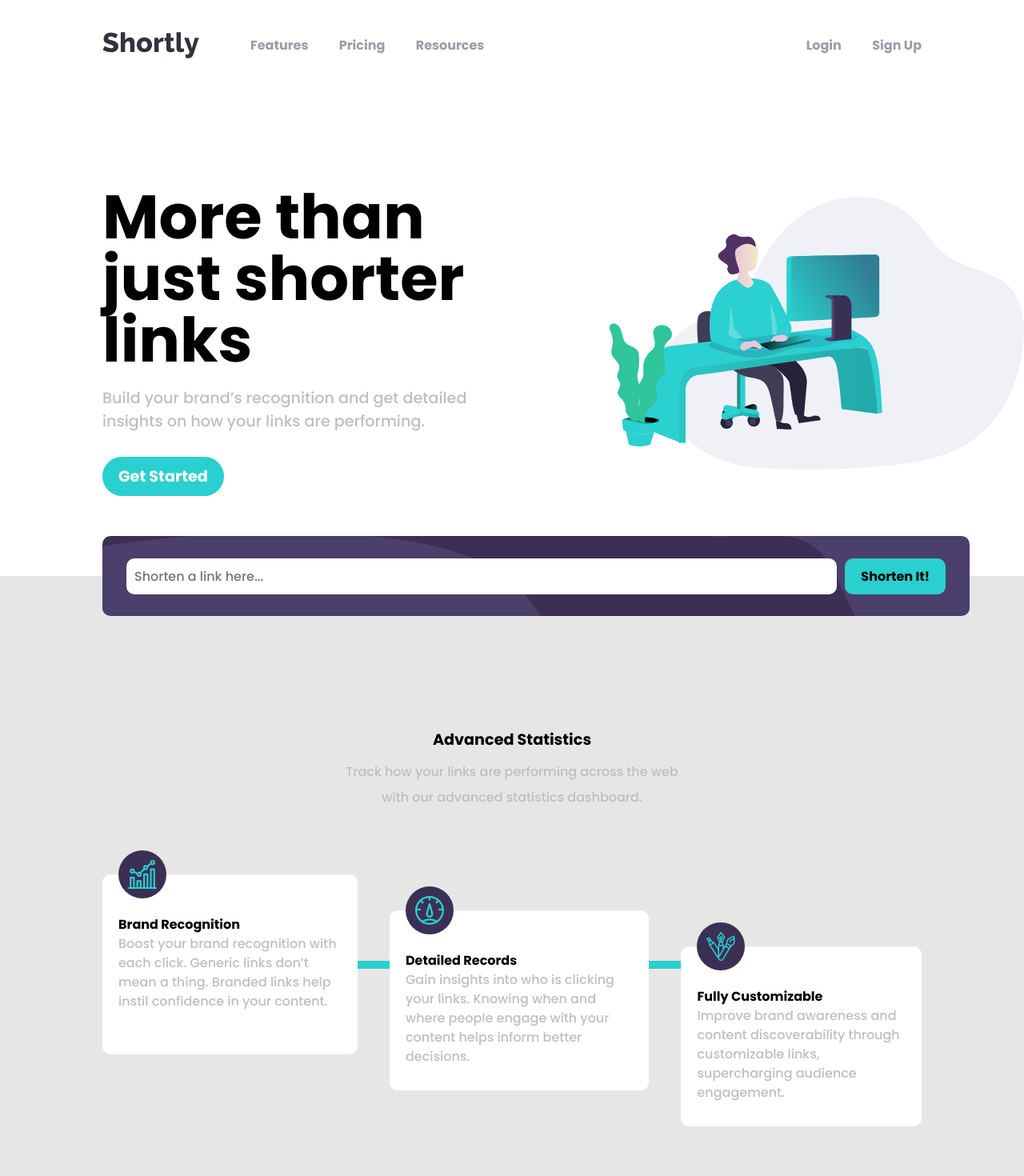
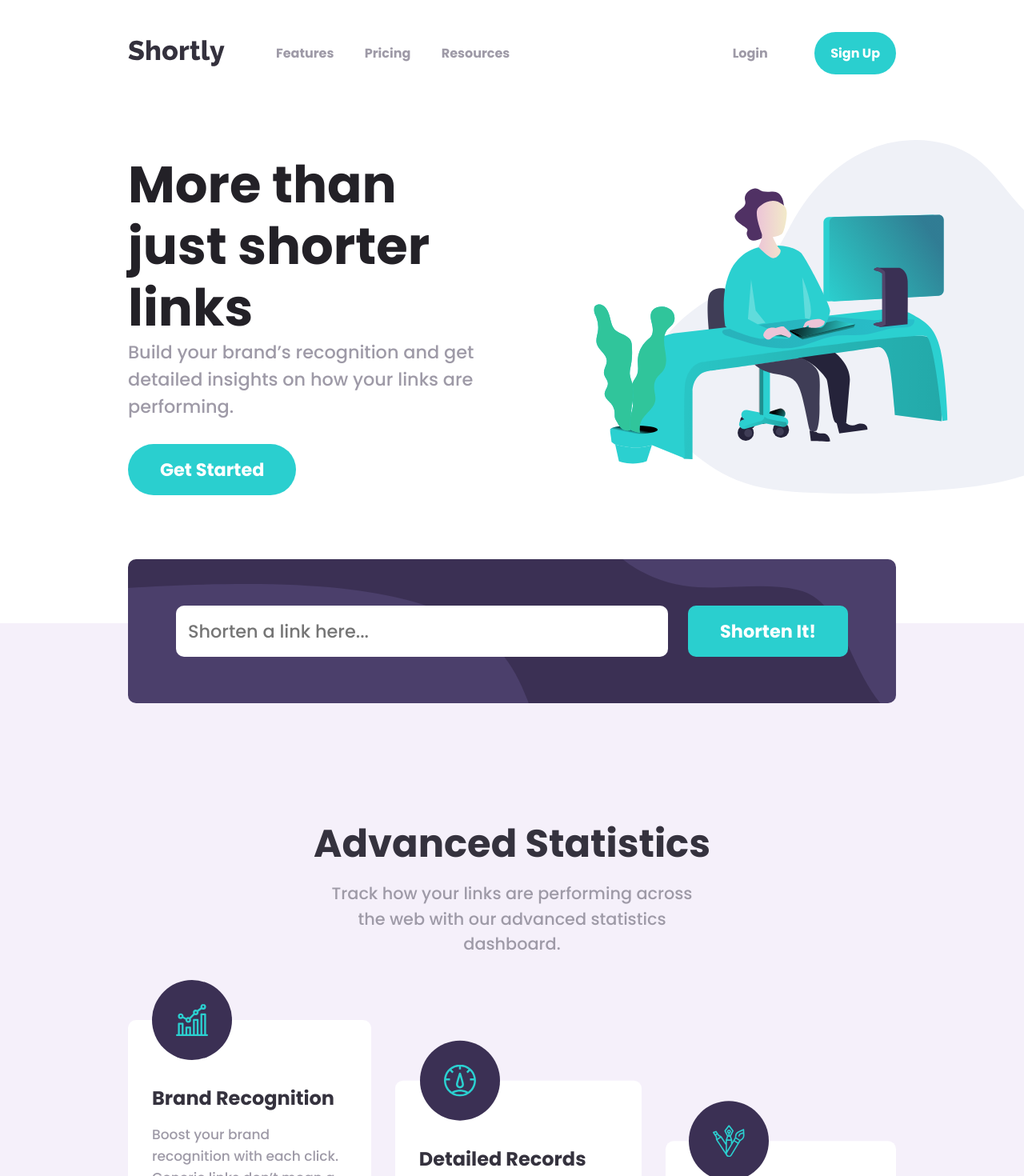
Before and after one commit to PapaBob31/url-shortener-robex, an Angular app: page / in a window 1280 px wide. Shown: the top 1470 px of the page at 80% size. Built offline with nearby package versions, Linux system fonts and the light colour scheme.

Commit message:
Update the UI of the web page

```diff
--- a/src/app/app.component.scss
+++ b/src/app/app.component.scss
@@ -1,5 +1,5 @@
 
 div {
 	position: relative;
-	background-color: rgb(230,230,230);
+	background-color: rgb(245,240,250);
 }
--- a/src/app/app.component.ts
+++ b/src/app/app.component.ts
@@ -1,5 +1,4 @@
 import { Component } from '@angular/core';
-import { RouterOutlet } from '@angular/router';
 import { HeaderComponent } from "./header/header.component"
 import { HeroSectionComponent } from "./hero-section/hero-section.component"
 import { ShorteningFormComponent } from "./shortening-form/shortening-form.component"
@@ -9,7 +8,7 @@ import { FooterComponent } from "./footer/footer.component"
 
 @Component({
   selector: 'app-root',
-  imports: [RouterOutlet, HeaderComponent, HeroSectionComponent, ShorteningFormComponent, FeaturesComponent, SubfooterComponent, FooterComponent],
+  imports: [HeaderComponent, HeroSectionComponent, ShorteningFormComponent, FeaturesComponent, SubfooterComponent, FooterComponent],
   templateUrl: './app.component.html',
   styleUrl: './app.component.scss'
 })
--- a/src/app/features/features.component.scss
+++ b/src/app/features/features.component.scss
@@ -1,25 +1,31 @@
 @use "../../styles.scss";
 
 section {
-	padding: 10px 10% 200px;;
+	padding: 10px 12.5% 200px;;
 
 	h1 {
 		text-align: center;
-		font-size: 1.2rem;
-		margin: 80px 0 10px;
+		font-size: 3rem;
+		margin: 50px 0 10px;
+		color: styles.$veryDarkBlue;
+
 	}
 
 	#first-feature {
-		width: 35%;
+		width: 50%;
 		min-width: 450px;
 		text-align: center;
-		line-height: 2;
+		line-height: 1.5;
 		margin: 0 auto 80px;
+		color: styles.$grayishViolet;
+		font-size: 1.3rem;
 	}
+}
 
-  p {
-    color: styles.$gray;
-  }
+h2 {
+	color: styles.$veryDarkBlue;
+	font-size: 1.5rem;
+	margin-bottom: 15px;
 }
 
 ul {
@@ -32,12 +38,15 @@ ul {
 
 li {
 	position: relative;
-	padding: 50px 20px 30px;
+	padding: 80px 30px 50px;
 	background-color: white;
-	margin-right: 40px;
+	margin-right: 30px;
 	border-radius: 10px;
+
 	p {
-		line-height: 1.5;
+		line-height: 1.6;
+		color: styles.$grayishViolet;
+		font-size: 17px;
 	}
 }
 
@@ -58,26 +67,40 @@ li:last-child {
 	left: 0;
 	right: 0;
 	padding: 0;
-	top: 48%;
+	top: 65%;
 }
 
 .feature-icon {
-	height: 60px;
-	width: 60px;
+	height: 100px;
+	width: 100px;
 	display: flex;
 	justify-content: center;
 	align-items: center;
 	background-color: styles.$darkViolet;
 	position: absolute;
-	top: -30px;
+	top: -50px;
+	left: 10%;
 	border-radius: 100%;
 
 	img {
-		width: 60%;
+		width: 40%;
 	}
 }
 
 @media screen and (max-width: 750px) {
+	section{
+		padding: 10px 0 40px;
+		width: 90%;
+		margin: auto;
+
+		h1 {
+			text-align: center;
+			font-size: 2rem;
+			margin: 20px 0 10px;
+			color: styles.$veryDarkBlue;
+		}
+	}
+
 	#graphic-line {
 		height: 100%;
 		width: 10px;
--- a/src/app/header/header.component.html
+++ b/src/app/header/header.component.html
@@ -1,8 +1,8 @@
 <header>
   <h1>
-    <img src="/assets/logo.svg" alt="Shortly logo"/>
+    <img src="/assets/logo.svg" alt="Shortly logo" id="site-logo"/>
   </h1>
-  <nav>
+  <nav [class.visible]="menuVisible">
     <ul>
       <li><a href="">Features</a></li>
       <li><a href="">Pricing</a></li>
@@ -10,7 +10,8 @@
     </ul>
     <ul>
       <li><a href="">Login</a></li>
-      <li><a href="">Sign Up</a></li>
+      <li><a href="" id="sign-up-btn">Sign Up</a></li>
     </ul>
   </nav>
+  <button id="menu-btn" (click)="toggleMenuVisibility($event)"><img src="/assets/icon-hamburger.svg" alt="Menu icon"></button>
 </header>
--- a/src/app/header/header.component.scss
+++ b/src/app/header/header.component.scss
@@ -2,19 +2,31 @@
 
 header {
 	display: flex;
-	width: 80%;
+	width: 75%;
 	margin: auto;
 	align-items: center;
-	padding: 40px 0;
+	padding: 50px 0 40px;
 
 	h1 {
 		margin: 0 4rem 0 0;
 		line-height: 1;
 	}
 
-	img {
-		display: block;
+	button {
+		display: none;
+		padding: 0;
+		background-color: transparent;
+		border: none;
+		cursor: pointer;
+		img {
+			width: 2.5rem;
+			display: block;
+		}
 	}
+}
+
+#site-logo {
+	display: block;
 }
 
 nav {
@@ -48,26 +60,56 @@ nav {
 	}
 }
 
+#sign-up-btn {
+	padding: 15px 20px;
+	font-weight: bold;
+	background-color: styles.$cyan;
+	border-width: 0;
+	border-radius: 30px;
+	color: white;
+	cursor: pointer;
+	margin-left: 20px;
+}
+
+#sign-up-btn:hover, #sign-up-btn:active {
+	background-color: styles.$lightCyan;
+}
+
 
 @media screen and (max-width: 750px) {
 	header {
 		position: relative;
 		width: 90%;
+		justify-content: space-between;
+		padding: 40px 0 20px;
+
+		button {
+			display: block;
+		}
 	}
 	nav {
+		display: none;
+		z-index: 100;
 		position: absolute;
 		top: 100%;
 		left: 0;
 		right: 0;
 		background-color: styles.$darkViolet;
-		display: block;
-		padding: 25px 25px 0;
+		padding: 40px 25px 15px;
 		border-radius: 10px;
-		display: none;
 
 
 		ul {
 			display: block;
+		}
+
+		ul:first-child {
+			// padding-bottom: 20px;
+		}
+
+		ul:last-child {
+			border-top: 1px solid hsl(257, 7%, 35%);
+			padding-top: 25px;
 		}
 
 		li {
@@ -79,6 +121,16 @@ nav {
 
 		a {
 			color: white;
+			font-size: 1.2rem;
 		}
 	}
+
+	#sign-up-btn {
+		display: block;
+		margin: 0;
+	}
+
+	nav.visible {
+		display: block;
+	}
 }
--- a/src/app/header/header.component.ts
+++ b/src/app/header/header.component.ts
@@ -1,4 +1,4 @@
-import { Component } from '@angular/core';
+import { Component, inject, ElementRef } from '@angular/core';
 
 @Component({
   selector: 'app-header',
@@ -7,5 +7,20 @@ import { Component } from '@angular/core';
   styleUrl: './header.component.scss'
 })
 export class HeaderComponent {
+  menuVisible: boolean = false; // controls the visisbility of the menu on screens with small widths
+
+  constructor() {
+    const elementRef = inject(ElementRef);
+
+    /* Add 'Click' event listener to the app component such that the menu is closed if anywhere on the screen is clicked */
+    elementRef.nativeElement.addEventListener("click", ()=>{
+      this.menuVisible = false
+    })
+  }
+
+  toggleMenuVisibility(event: MouseEvent): void {
+    event.stopPropagation()
+    this.menuVisible = !this.menuVisible;
+  }
 
 }
--- a/src/app/hero-section/hero-section.component.scss
+++ b/src/app/hero-section/hero-section.component.scss
@@ -3,29 +3,37 @@
 section {
 	display: flex;
 	justify-content: space-between;
-	padding: 100px 0 100px 10%;
+	padding: 50px 0 160px 12.5%;
 	align-items: center;
+  overflow-x: hidden;
 
 	h1 {
-		font-size: 6vw;
-		line-height: 1;
-		margin: 20px 0;
+		font-size: 5vw;
+		line-height: 1.2;
+		margin: 20px 0 0;
+		color: styles.$veryDarkViolet;
 	}
 
 	p {
-		font-size: 1.2rem;
-		color: styles.$gray;
+		font-size: 1.4rem;
+		color: styles.$grayishViolet;
+		margin-top: 0;
     margin-bottom: 30px;
 	}
 
 	button {
-		padding: 10px 20px;
+		padding: 15px 40px;
 		background-color: styles.$cyan;
 		color: white;
-		font-size: 1.2rem;
+		font-size: 1.4rem;
 		font-weight: bold;
 		border-width: 0;
-		border-radius: 25px;
+		border-radius: 40px;
+		cursor: pointer;
+	}
+
+	button:hover, button:active {
+		background-color: styles.$lightCyan;
 	}
 }
 
@@ -34,15 +42,16 @@ div {
 }
 
 img {
-	width: 45%;
+	width: 60%;
 	display: block;
+	transform: translateX(20%);
 }
 
 @media screen and (max-width: 750px) {
 	section {
 		flex-direction: column;
 		justify-content: flex-start;
-		padding: 0 0 100px;
+		padding: 10px 0 150px;
 		text-align: center;
     overflow-x: hidden;
 
@@ -56,8 +65,8 @@ img {
 
 	img {
 		order: 0;
-		width: 95%;
-    margin-left: 5%;
+		width: 145%;
+    transform: translateX(20%);
 	}
 
 	div {
--- a/src/app/shortening-form/shortening-form.component.html
+++ b/src/app/shortening-form/shortening-form.component.html
@@ -1,9 +1,22 @@
 <section>
   <form [formGroup]="urlForm" (ngSubmit)="onSubmit($event)">
     <input type="text" formControlName="url" placeholder="Shorten a link here..." [class.error]="inputError"/>
+    @if (inputError) {
+      <p id="error-msg">Please add a link</p>
+    }
     <button type="submit">Shorten It!</button>
   </form>
-  @for (result of shortenedResults; track result.newUrl) {
-    <div>{{result.originalUrl}} {{result.newUrl}}</div>
+  @if (shortenedResults.length > 0) {
+    <ul>
+      @for (result of shortenedResults; track result.newUrl) {
+        <li class="result">
+          <div class="original-url">{{result.originalUrl}}</div>
+          <div>
+            <div class="short-url">{{result.newUrl}}</div>
+            <button>Copy</button>
+          </div>
+        </li>
+      }
+    </ul>
   }
 </section>
--- a/src/app/shortening-form/shortening-form.component.scss
+++ b/src/app/shortening-form/shortening-form.component.scss
@@ -1,61 +1,127 @@
 @use '../../styles.scss';
 
 section {
-	width: 80%;
+	width: 75%;
 	position: relative;
-	top: -50px;
+	top: -80px;
 	margin: auto;
 }
 
 form {
 	display: flex;
 	align-items: center;
-	width: 100%;
 	height: 100px;
-	padding: 0 30px;
+	padding: 40px 60px;
 	background-color: styles.$darkViolet;
 	background-image: url('/assets/bg-shorten-desktop.svg');
 	background-position: center;
 	background-size: cover;
 	border-radius: 10px;
-}
 
 	input {
 		flex-grow: 1;
-	margin-right: 10px;
-	padding: 10px;
+		margin-right: 25px;
+		padding: 15px;
 		background-color: white;
 		border-width: 0;
+		font-size: 1.4rem;
 		border-radius: 10px;
+		outline: none;
 	}
 
 	button {
-	padding: 10px 20px;
+		padding: 15px 40px;
+		font-weight: bold;
+		background-color: styles.$cyan;
+		border-width: 0;
+		font-size: 1.4rem;
+		border-radius: 10px;
+		color: white;
+		cursor: pointer;
+	}
+
+	button:hover, button:active {
+	  background-color: styles.$lightCyan;
+	}
+
+	input.error {
+		outline: 3px solid styles.$red;
+	}
+
+	input.error::placeholder {
+		color: styles.$red;
+		opacity: 50%;
+	}
+}
+
+
+#error-msg {
+	position: absolute;
+	bottom: 20px;
+	left: 60px;
+	color: styles.$red;
+	font-style: italic;
+}
+
+.result {
+	display: flex;
+	border-radius: 10px;
+	padding: 15px 25px;
+	justify-content: space-between;
+	background-color: white;
+	margin-top: 20px;
+	align-items: center;
+
+	div:nth-child(2) {
+		display: flex;
+		align-items: center;
+	}
+
+	button {
+		padding: 10px 30px;
 		font-weight: bold;
 		background-color: styles.$cyan;
 		border-width: 0;
 		border-radius: 10px;
+		color: white;
+		cursor: pointer;
+		margin-left: 20px;
 	}
 
-button:hover {
+	button.copied {
+		background-color: styles.$veryDarkBlue;
+	}
+
+	button:hover, button:active {
 	  background-color: styles.$lightCyan;
 	}
+}
 
-input.error {
-	outline: 2px solid styles.$red;
+.original-url {
+	font-size: 1.4rem;
+	color: styles.$darkViolet;
+	font-weight: 500;
+}
+
+.short-url {
+	font-size: 1.4rem;
+	color: styles.$cyan;
+	font-weight: 500;
 }
 
 @media screen and (max-width: 750px) {
 	section {
 		width: 90%;
+		top: -90px;
 	}
 
 	form {
 		width: unset;
 		display: block;
 		background-image: url('/assets/bg-shorten-mobile.svg');
-		padding: 20px;
-	}
+		padding: 25px;
+		min-height: 120px;
+		height: fit-content;
 
 		input {
 			display: block;
@@ -63,11 +129,50 @@ input.error {
 		    margin-right: 0;
 		    margin-bottom: 10px;
 		    flex-grow:0;
+			border-radius: 5px;
 		}
 
 		button {
 			display: block;
 		    background-color: styles.$cyan;
 		    width: 100%;
+			border-radius: 5px;
 		}
 	}
+
+	#error-msg {
+		position: static;
+		color: styles.$red;
+		font-style: italic;
+		margin-bottom: 20px;
+	}
+
+	.result {
+		display: block;
+		border-radius: 10px;
+		padding: 0;
+
+		& > div {
+			padding: 20px;
+		}
+
+		div:nth-child(2) {
+			display: block;
+			border-top: 1px solid styles.$gray;
+		}
+
+		button {
+			display: block;
+			padding: 10px 30px;
+			background-color: styles.$cyan;
+			border-radius: 5px;
+			color: white;
+			cursor: pointer;
+			margin-left: 0;
+			width: 100%;
+			margin-top: 20px;
+		}
+
+	}
+
+}
--- a/src/app/subfooter/subfooter.component.scss
+++ b/src/app/subfooter/subfooter.component.scss
@@ -18,19 +18,27 @@ h2 {
 
 button {
 	display: block;
-	width: 10rem;
-	padding: 15px 25px;
+	padding: 15px 40px;
 	color: white;
 	margin: auto;
 	background-color: styles.$cyan;
-	border-radius: 30px;
+	border-radius: 50px;
 	border-width: 0;
 	font-weight: bold;
-	font-size: 1.2rem;
+	font-size: 1.4rem;
+	cursor: pointer;
+}
+
+button:hover, button:active {
+	background-color: styles.$lightCyan;
 }
 
 @media screen and (max-width: 750px) {
+	section {
+		background-image: url('/assets/bg-boost-desktop.svg');
+	}
+
 	h2 {
-		font-size: 2rem;
+		font-size: 1.6rem;
 	}
 }
```
Also changed, not shown: src/assets/icon-hamburger.svg (added). Lines whose indentation alone changed are shown as unchanged.
